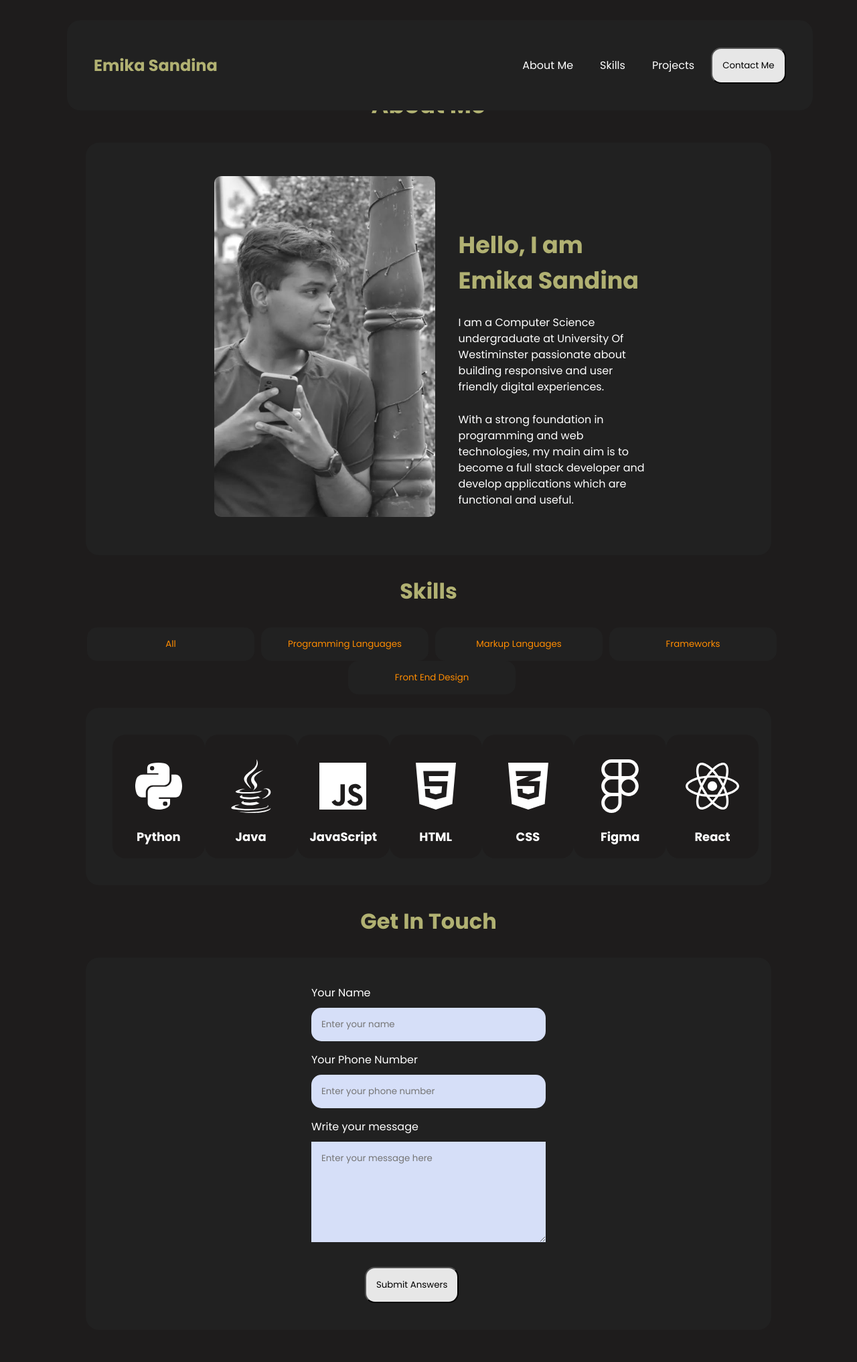
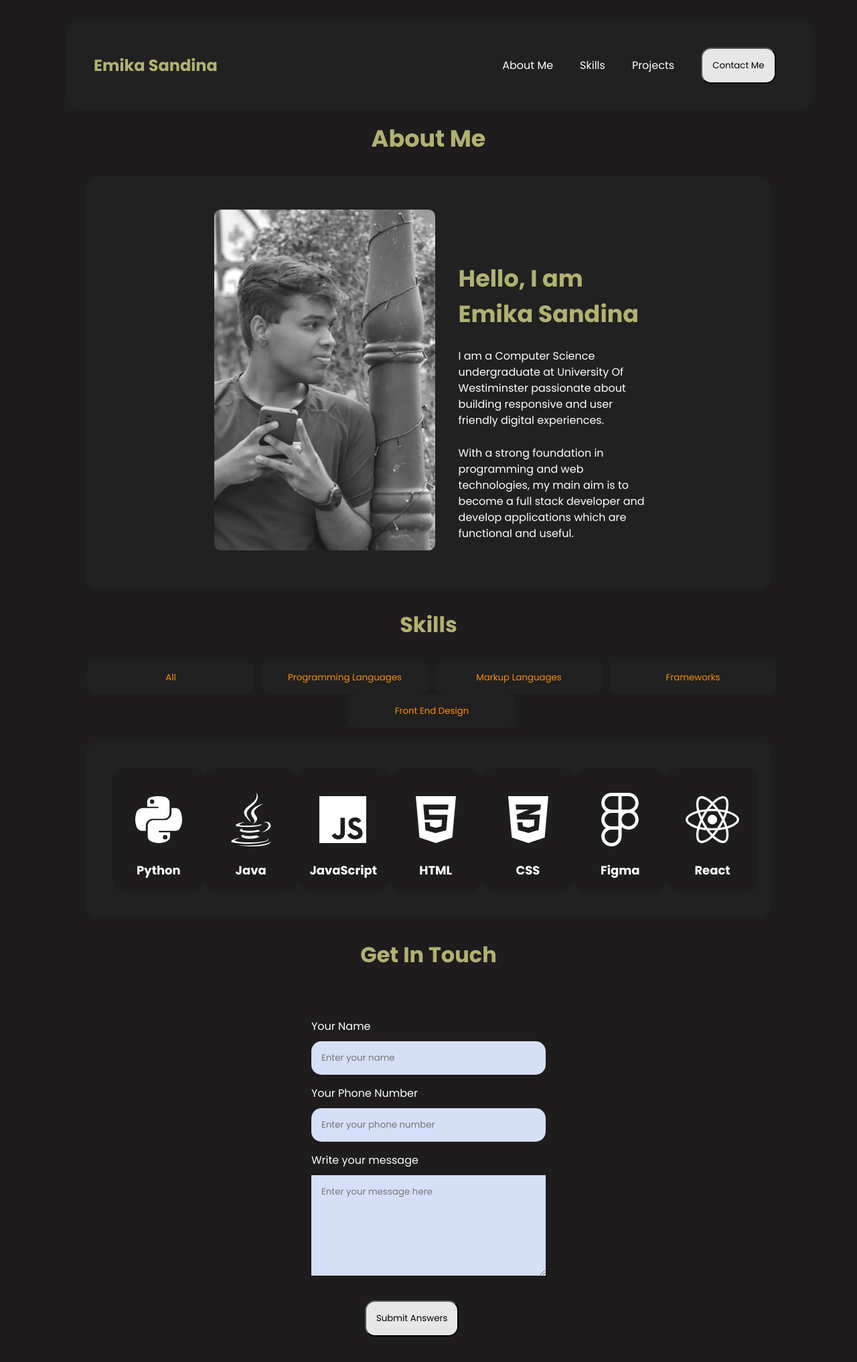
Before and after one commit to emika-sandina/new-react-portfolio, a React (Vite) app: page / in a window 1280 px wide. Shown: the whole page at 67% size. Before the commit the page ends 1986 px from the top, so only its background shows below. Built offline with nearby package versions, Linux system fonts and the light colour scheme.

Commit message:
fixed navbar

```diff
--- a/src/components/AboutMe/Aboutme.jsx
+++ b/src/components/AboutMe/Aboutme.jsx
@@ -8,7 +8,9 @@ function Aboutme() {
       <br></br>
       <br></br>
       <br></br>
-      <h1 className="main-title">About Me</h1>
+      <br></br>
+      <br></br>
+      <h1 className="main-title" id='about-me'>About Me</h1>
       <div className="container">
         <div className="about-me">
 
--- a/src/components/Contact/Contact.jsx
+++ b/src/components/Contact/Contact.jsx
@@ -33,8 +33,7 @@ function Contact() {
   };
   return (
     <>
-      <h1>Get In Touch</h1>
-
+      <h1 id="contact">Get In Touch</h1>
       <div className="contact">
         <div className="contact-col">
           <form onSubmit={onSubmit}>
--- a/src/components/Contact/contact.css
+++ b/src/components/Contact/contact.css
@@ -4,7 +4,6 @@
     display: flex;
     align-items: center;
     justify-content: center;
-    background-color: #212121;
     padding: 40px;
     border-radius: 20px;
 }
--- a/src/components/Navbar/Navbar.jsx
+++ b/src/components/Navbar/Navbar.jsx
@@ -13,7 +13,8 @@ function Navbar() {
             <a href="#about-me">About Me</a>
             <a href="#skills">Skills</a>
             <a href="#projects">Projects</a>
-            <button>Contact Me</button>
+            <a href="#contact"><button href='#contact'>Contact Me</button></a>
+
         </div>
 
       </nav>
--- a/src/components/Skills/Skills.jsx
+++ b/src/components/Skills/Skills.jsx
@@ -37,7 +37,7 @@ function Skills() {
 
     return(
         <>
-        <h1>Skills</h1>
+        <h1 id='skills'>Skills</h1>
         <div className="btn-container">
             <button onClick={()=>setSelectedCategory('All')}>All</button>
             <button onClick={()=>setSelectedCategory('Programming Languages')}>Programming Languages</button>
```
